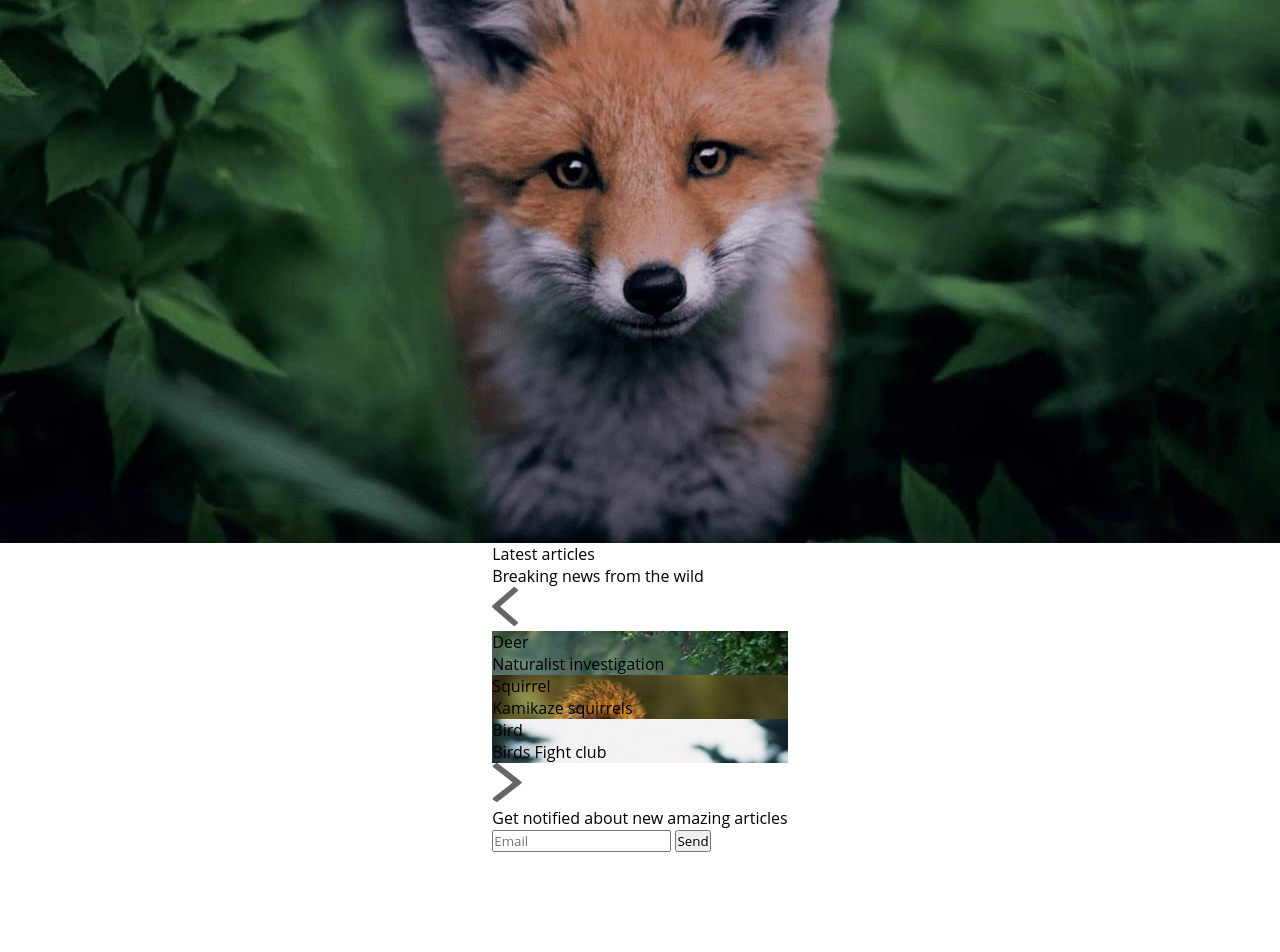
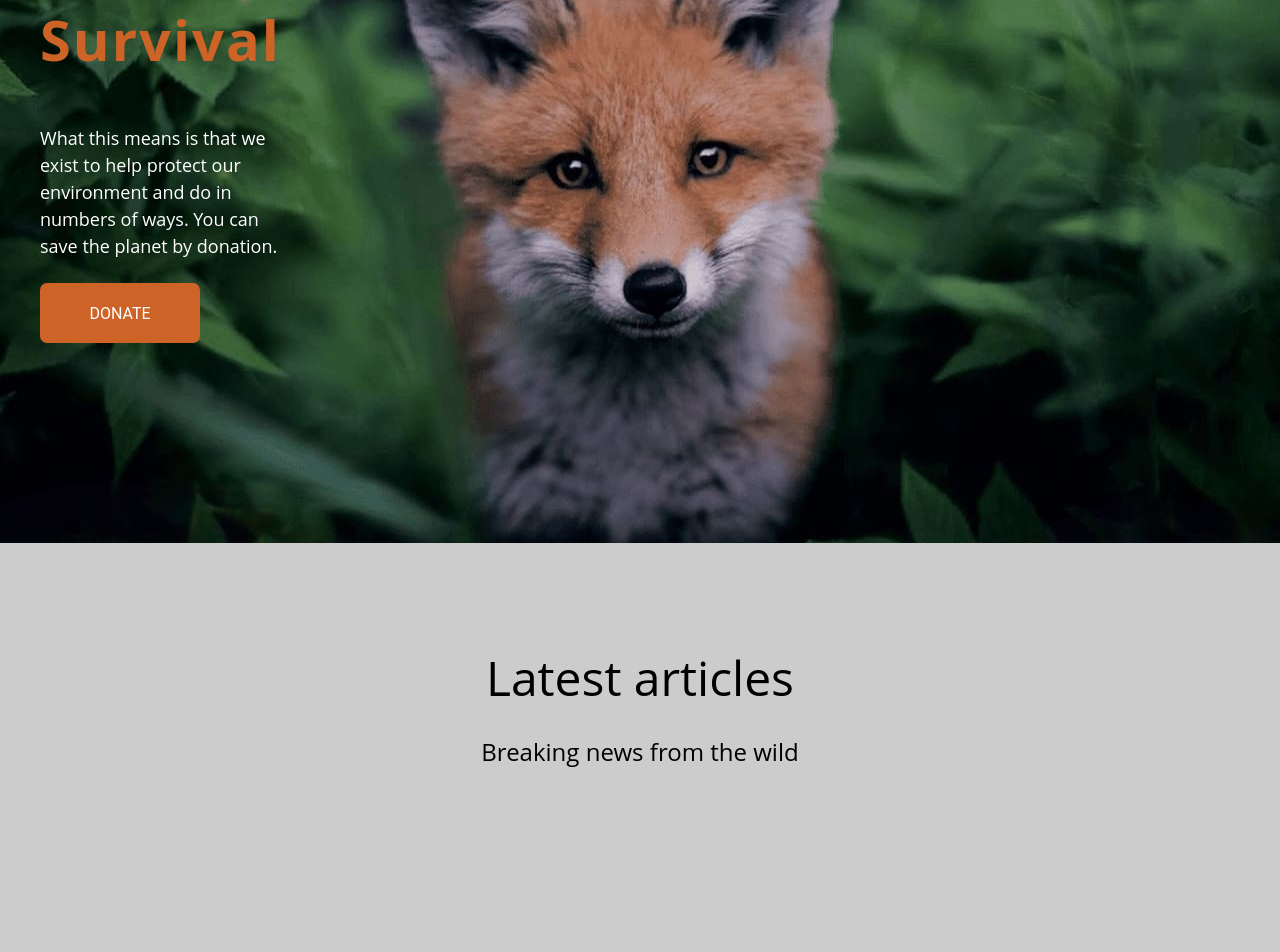
Before and after one commit to SA50-X-19/SA50-1-19_DmitriyIlichev, a plain HTML site: page wildlife/index.html in a window 1280 px wide. Shown: the part 177-1129 px from the top of the page. Before the commit the page ends 1029 px from the top, so only its background shows below. Drawn offline with Linux system fonts and the light colour scheme.

Commit message:
feat: edit style.css

```diff
--- a/wildlife/style.css
+++ b/wildlife/style.css
@@ -99,3 +99,360 @@ a{
     width: 1440px;
     justify-content: center;
 }
+
+.survival{
+    display: flex;
+    align-items: flex-end;
+    height: 460px;
+    width: 395px;
+    justify-content: flex-end;
+}
+
+.survival__text{
+    width: 275px;
+    height: 340px;
+    display: flex;
+    flex-direction:column;
+    justify-content: space-between;
+}
+.menu__survival{
+    display: block;
+    align-items: space;
+}
+
+.survival__zagolovok{
+    font-size: 28px;
+    font-style: normal;
+    font-weight: 400;
+    line-height: 72px;
+    letter-spacing: 2px;
+    text-align: left;
+    color: #CD6326;
+}
+
+.survival__osnova{
+    font-size: 18px;
+    font-style: normal;
+    font-weight: 400;
+    line-height: 27px;
+    letter-spacing: 0em;
+    text-align: left;
+    color: white;
+}
+
+.survival__osnova{
+    width: 240px;
+    height: 108px;
+}
+
+.donate{
+    width: 160px;
+    height: 60px;
+    background-color:#CD6326;
+    display: flex;
+    justify-content:center;
+    align-items:center;
+    font-family: roboto;
+    color:white;
+    border-radius: 7px;
+}
+
+
+.donate:hover{
+    transform: scale(1.1);
+}
+
+
+.latest__articles{
+    width: 1440px;
+    height: 1368px;
+    display: flex;
+    flex-direction: column;
+    background-color: #CCCCCC;
+    ;
+}
+
+.hight__text{
+    height: 350px;
+    width: 1440px;
+    display: flex;
+    justify-content: center;
+    flex-direction: column;
+}
+
+.main__text{
+    width: 1440px;
+    height: 72px;
+    font-family: Open Sans;
+    font-style: normal;
+    font-weight: normal;
+    font-size: 48px;
+    line-height: 72px;
+    text-align: center;
+    display: flex;
+    justify-content: center;
+}
+
+.puspota__latest{
+    height:20px;
+    width: 1440px;
+}
+
+.dop__text{
+    height:36px;
+    width: 1440px;
+    font-family: Open Sans;
+    font-style: normal;
+    font-weight: normal;
+    font-size: 24px;
+    line-height: 36px;
+    text-align: center;
+}
+
+
+.half__block{
+    height: 480px;
+    width: 1440px;
+    display: flex;
+    justify-content: center;
+    background-color: #CCCCCC;
+    align-items: flex-end;
+}
+
+.main__half{
+    height:360px;
+    width:1200px;
+    display: flex;
+    justify-content: space-between;
+    align-items: center;
+}
+
+.picture__1{
+    width: 300px;
+    height: 360px;
+    display: flex;
+    justify-content:center;
+    align-items: flex-end;
+}
+
+.picture__2{
+    width: 300px;
+    height: 360px;
+    display: flex;
+    justify-content:center;
+    align-items: flex-end;
+}
+
+.picture__3{
+    width: 300px;
+    height: 360px;
+    display: flex;
+    justify-content:center;
+    align-items: flex-end;
+}
+
+.low__block{
+    height: 640px;
+    width: 1440px;
+    background-color:#CCCCCC;
+}
+
+.low__text{
+    height:280px;
+    width: 1440px;
+    display: flex;
+    justify-content: flex-end;
+    align-items: center;
+    flex-direction: column;
+}
+.main__low__text{
+    width: 526px;
+    height: 40px;
+    font-family: Open Sans;
+    font-style: normal;
+    font-weight: normal;
+    font-size: 27px;
+    line-height: 40px;
+    text-align: center;
+}
+
+
+.picture1__text{
+    height: 115px;
+    width: 300px;
+    display: flex;
+    flex-direction: column;
+    justify-content: flex-end;
+    align-items: center;
+}
+
+
+.picture1__text__h1{
+    width: 52px;
+    height: 36px;
+    font-family: Open Sans;
+    font-style: normal;
+    font-weight: normal;
+    font-size: 22px;
+    line-height: 36px;
+    text-align: center;
+    color: #F7F7F7;
+}
+
+.picture1__pustotal{
+    height:10px;
+    width:300px;
+}
+
+.picture1__text__h2{
+    width: 186px;
+    height: 27px;
+    font-family: Open Sans;
+    font-style: normal;
+    font-weight: normal;
+    font-size: 17px;
+    line-height: 27px;
+    text-align: center;
+    color: #F7F7F7;
+}
+
+.picture1__pustota2{
+    width:300px;
+    height:40px;
+}
+
+
+
+.picture2__text{
+    height: 115px;
+    width: 300px;
+    display: flex;
+    flex-direction: column;
+    justify-content: flex-end;
+    align-items: center;
+}
+
+
+.picture2__text__h1{
+    width: 82px;
+    height: 36px;
+    font-family: Open Sans;
+    font-style: normal;
+    font-weight: normal;
+    font-size: 22px;
+    line-height: 36px;
+    text-align: center;
+    color: #F7F7F7;
+}
+
+.picture2__pustotal{
+    height:10px;
+    width:300px;
+}
+
+.picture2__text__h2{
+    width: 152px;
+    height: 27px;
+    font-family: Open Sans;
+    font-style: normal;
+    font-weight: normal;
+    font-size: 17px;
+    line-height: 27px;
+    text-align: center;
+    color: #F7F7F7;
+}
+
+.picture2__pustota2{
+    width:300px;
+    height:40px;
+}
+
+
+.picture3__text{
+    height: 115px;
+    width: 300px;
+    display: flex;
+    flex-direction: column;
+    justify-content: flex-end;
+    align-items: center;
+}
+
+
+.picture3__text__h1{
+    width: 43px;
+    height: 36px;
+    font-family: Open Sans;
+    font-style: normal;
+    font-weight: normal;
+    font-size: 22px;
+    line-height: 36px;
+    text-align: center;
+    color: #F7F7F7;
+}
+
+.picture3__pustotal{
+    height:10px;
+    width:300px;
+}
+
+.picture3__text__h2{
+    width: 125px;
+    height: 27px;
+    font-family: Open Sans;
+    font-style: normal;
+    font-weight: normal;
+    font-size: 17px;
+    line-height: 27px;
+    text-align: center;
+    color: #F7F7F7;
+}
+
+.picture3__pustota2{
+    width:300px;
+    height:40px;
+}
+
+
+.pustota__low__text{
+    width: 1440px;
+    height: 60px;
+}
+
+
+.poisk__email{
+    height:60px;
+    width: 660px;
+    display: flex;
+    justify-content: center;
+}
+
+input[type="strokka"]{
+    height: 60px;
+    width: 540px;
+    font-family: Roboto;
+    font-style: normal;
+    font-weight: normal;
+    font-size: 23px;
+    line-height: 27px;
+    display: flex;
+    align-items: center;
+    color: #666666;
+}
+
+
+.poisk__button{
+    height: 60px;
+    width: 120px;
+    font-family: Roboto;
+    font-style: normal;
+    font-weight: normal;
+    font-size: 23px;
+    line-height: 27px;
+    display: flex;
+    align-items: center;
+    text-align: center;
+    color: #F7F7F7;
+    background-color:#CD6326;
+    justify-content: center;
+    border-radius: 0px 10px 10px 0px;
+}
```
